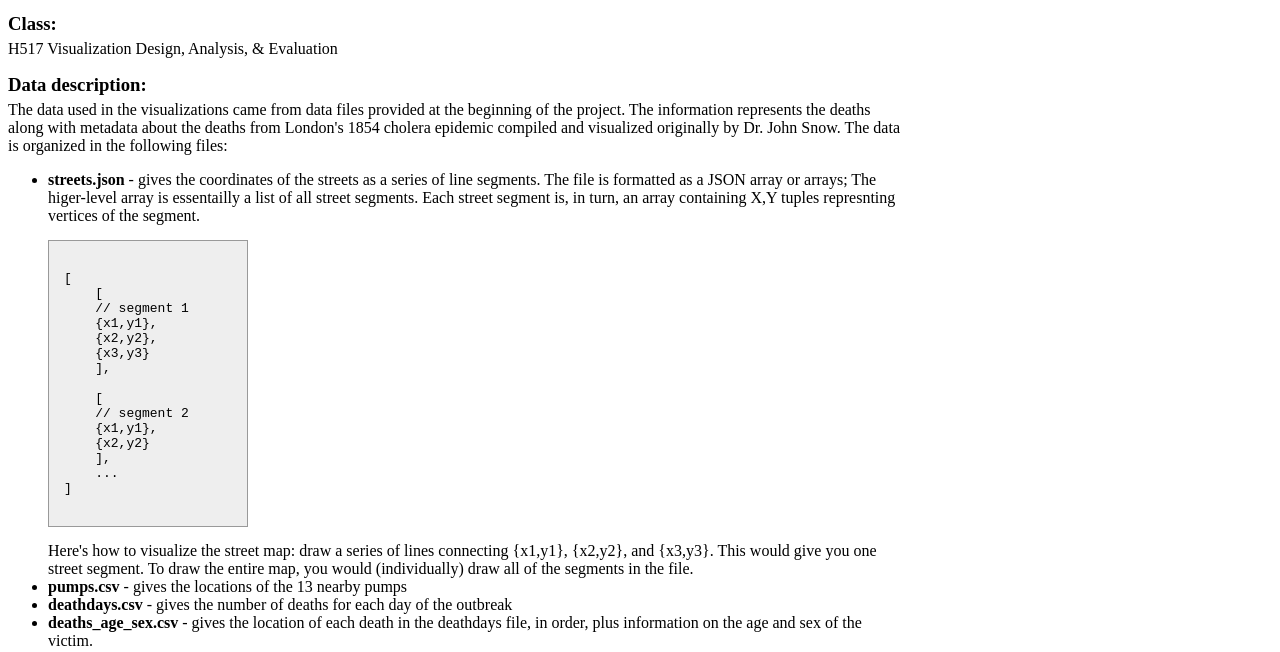
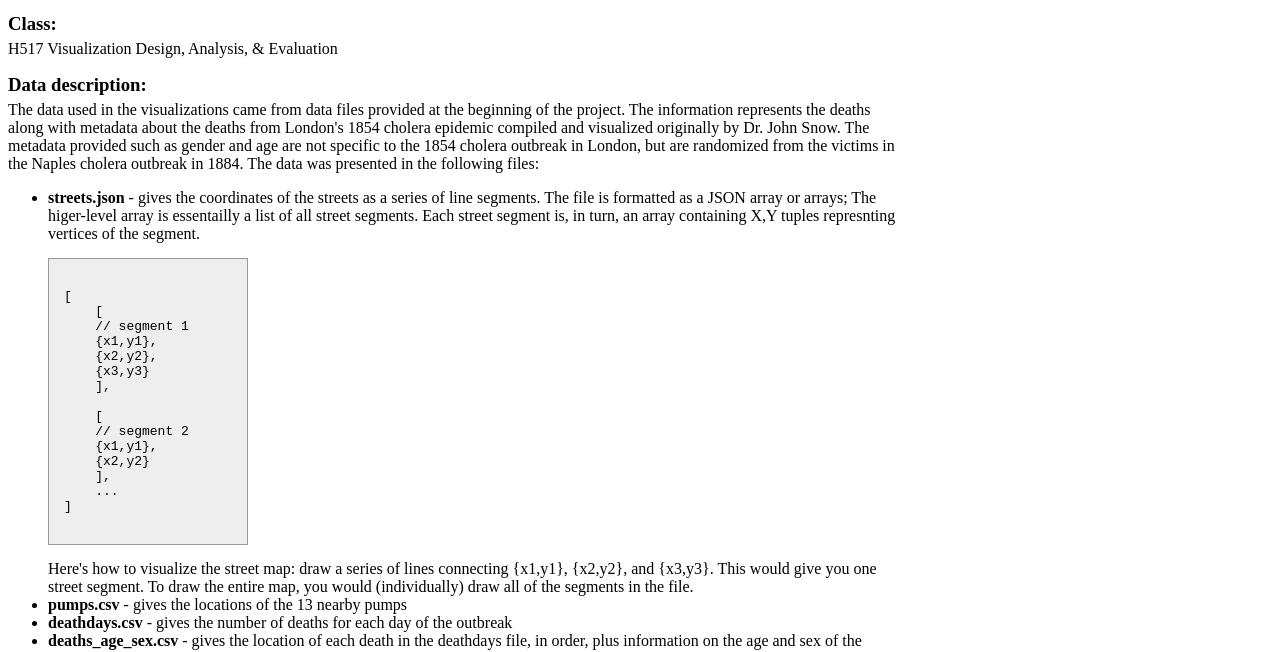
Before and after one commit to maharte/maharte.github.io, a plain HTML site: page about.html in a window 1280 px wide. Shown: the part 134-786 px from the top of the page. Drawn offline with Linux system fonts and the light colour scheme.

Commit message:
update about

```diff
--- a/about.html
+++ b/about.html
@@ -61,7 +61,9 @@
     <p style="margin-top: 0;">
         The data used in the visualizations came from data files provided at the beginning of the project.
         The information represents the deaths along with metadata about the deaths from London's 1854 cholera
-        epidemic compiled and visualized originally by Dr. John Snow.  The data is organized in the following files:
+        epidemic compiled and visualized originally by Dr. John Snow.  The metadata provided such as gender and age
+        are not specific to the 1854 cholera outbreak in London, but are randomized from the victims in the Naples cholera
+        outbreak in 1884.  The data was presented in the following files:
     </p>
     <ul>
         <li><strong>streets.json</strong> - gives the coordinates of the streets as a series of line segments. The file is formatted as a JSON array or arrays; The higer-level array is essentailly a list of all street segments. Each street segment is, in turn, an array containing X,Y tuples represnting vertices of the segment.
```
